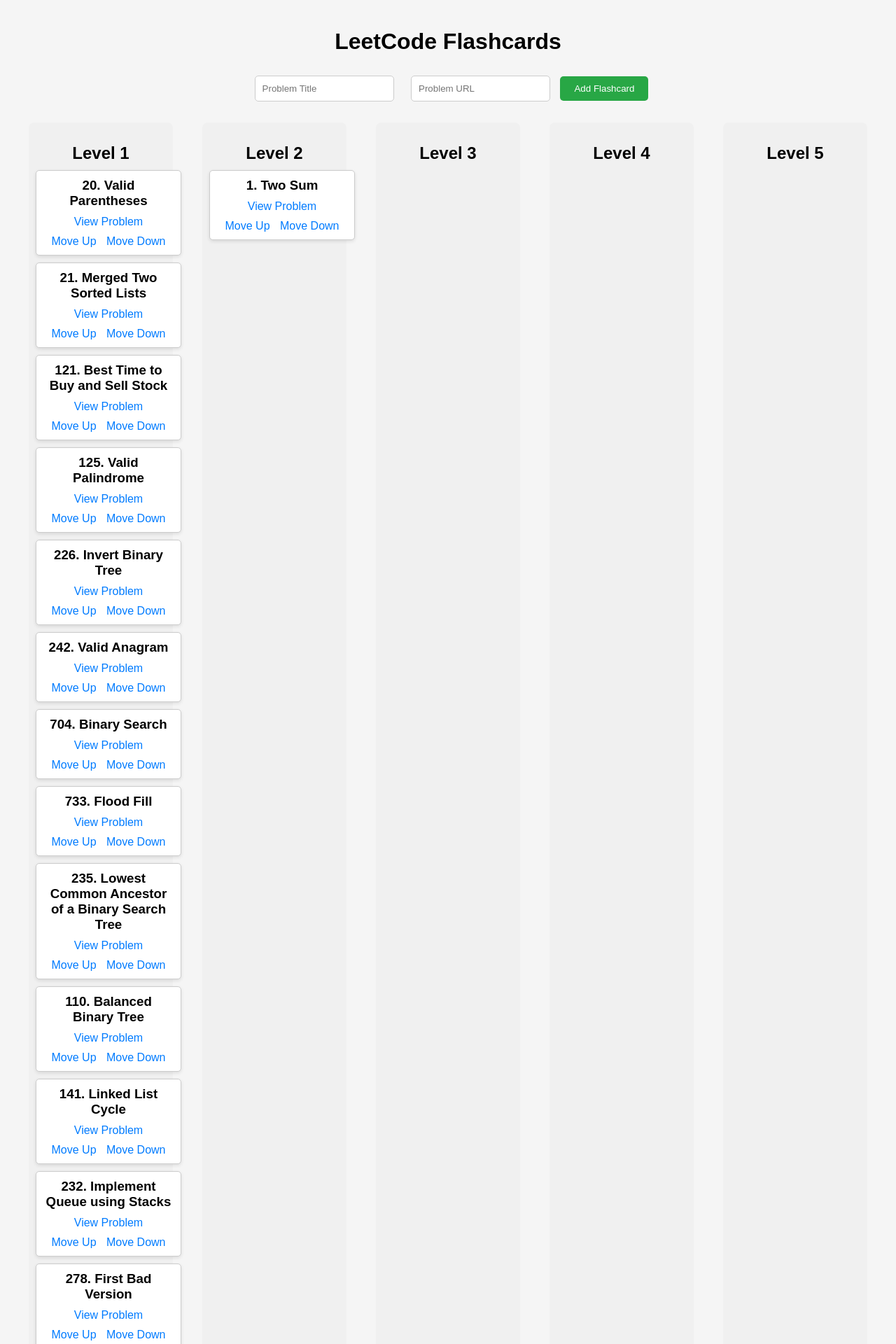
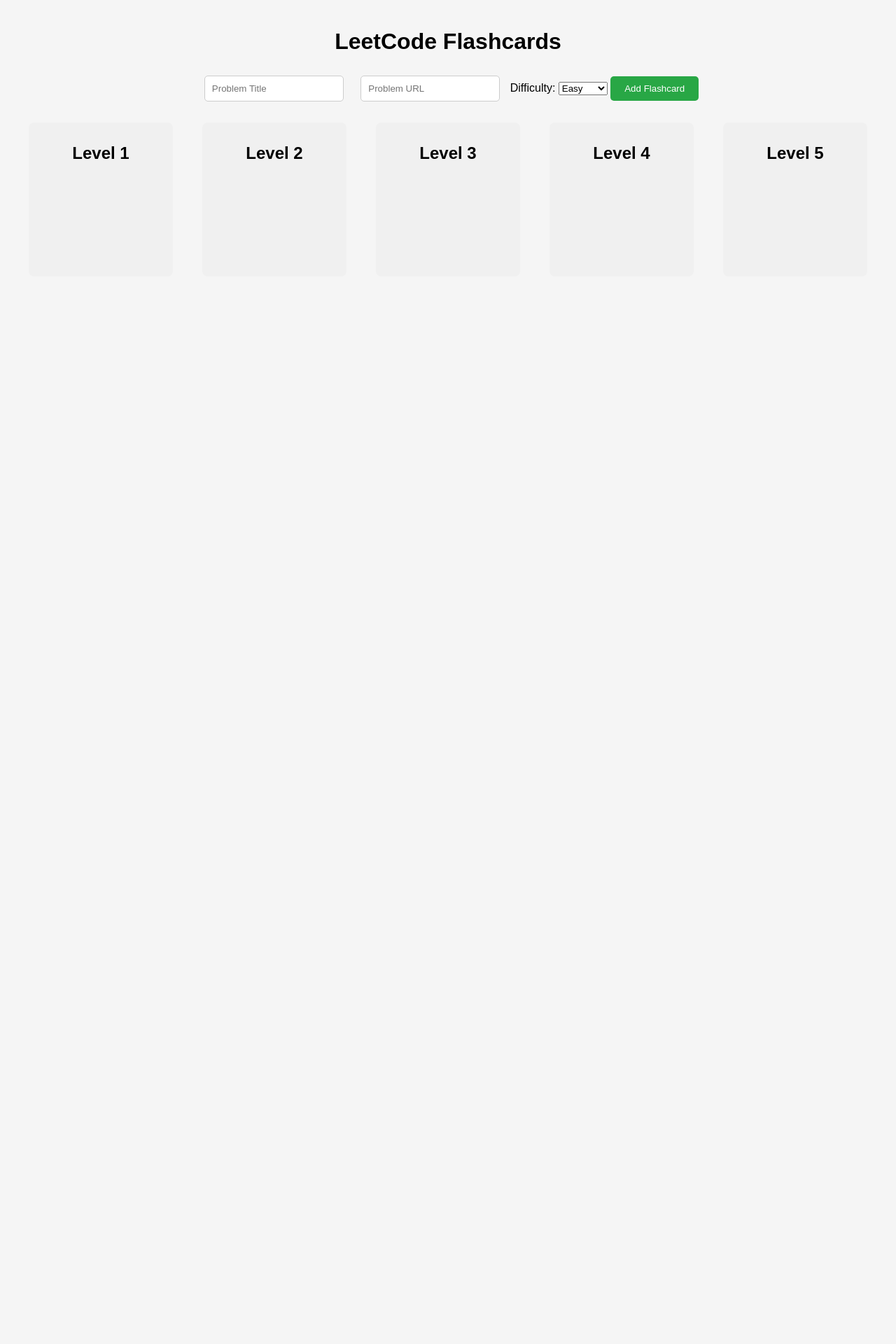
Before and after one commit to connorGA/Primes-Need-to-Knows, a Flask app: page / in a window 1280 px wide. Shown: the top 1920 px of the page at 70% size. After the commit the page ends 227 px from the top, so only its background shows below. Run offline with Flask 3, Linux system fonts and the light colour scheme.

Commit message:
config postgresql db, add difficulty attribute

```diff
--- a/flashcards_app/app.py
+++ b/flashcards_app/app.py
@@ -1,12 +1,18 @@
 from flask import Flask, render_template, request, redirect, url_for
 from flask_sqlalchemy import SQLAlchemy
+from dotenv import load_dotenv
+import os
+
+
+# Load environment variables
+load_dotenv()
 
 # Initialize Flask app
 app = Flask(__name__)
 
 # DB Configuration
-app.config['SQLALCHEMY_DATABASE_URI'] = 'sqlite:///flashcards.db'
-app.config['SQLAlchemy_TRACK_MODIFICATIONS'] = False
+app.config['SQLALCHEMY_DATABASE_URI'] = os.getenv('DATABASE_URL')
+app.config['SQLALCHEMY_TRACK_MODIFICATIONS'] = False
 db = SQLAlchemy(app)
 
 # Flashcard Model
@@ -15,6 +21,7 @@
     problem_title = db.Column(db.String(100), nullable=False)
     problem_url = db.Column(db.String(200), nullable=False)
     current_level = db.Column(db.Integer, default=0)
+    difficulty = db.Column(db.String(10), nullable=False)
 
 # Initialize DB
 with app.app_context():
@@ -31,10 +38,23 @@
 def add_flashcard():
     problem_title = request.form['problem_title']
     problem_url = request.form['problem_url']
-    new_flashcard = Flashcard(problem_title=problem_title, problem_url=problem_url)
+    difficulty = request.form['difficulty']
+
+    if not difficulty:
+        return "Difficulty is required", 400
+
+    new_flashcard = Flashcard(
+        problem_title=problem_title,
+        problem_url=problem_url,
+        current_level=0,
+        difficulty=difficulty
+    )
+
     db.session.add(new_flashcard)
     db.session.commit()
+
     return redirect(url_for('index'))
+
 
 # Route to update flashcard level
 @app.route('/move/<int:flashcard_id>/<direction>')
@@ -58,3 +78,9 @@
 # Run the app
 if __name__ == "__main__":
     app.run(debug=True)
+
+
+if __name__ == "__main__":
+    with app.app_context():
+        db.create_all()
+    app.run(debug=True)
--- a/flashcards_app/static/styles.css
+++ b/flashcards_app/static/styles.css
@@ -69,6 +69,22 @@
     transition: all 0.3s ease;
 }
 
+.flashcard.easy {
+    background-color: #d4edda;
+    border-color: #c3e6cb;
+}
+
+.flashcard.medium {
+    background-color: #fff3cd;
+    border-color: #ffeeba;
+}
+
+.flashcard.hard {
+    background-color: #f8d7da;
+    border-color: #f5c6cb;
+}
+
+
 .flashcard h3 {
     margin: 0;
 }
--- a/flashcards_app/templates/index.html
+++ b/flashcards_app/templates/index.html
@@ -13,8 +13,16 @@
     <form action="/add" method="POST">
         <input type="text" name="problem_title" placeholder="Problem Title" required>
         <input type="text" name="problem_url" placeholder="Problem URL" required>
+        <label for="difficulty">Difficulty:</label>
+        <select name="difficulty" id="difficulty" required>
+            <option value="easy">Easy</option>
+            <option value="medium">Medium</option>
+            <option value="hard">Hard</option>
+        </select>
         <button type="submit">Add Flashcard</button>
     </form>
+
+
 
     <!-- Level Stacks -->
     <div class="levels">
@@ -24,7 +32,7 @@
             <div class="card-stack">
                 {% for flashcard in flashcards %}
                     {% if flashcard.current_level == level %}
-                        <div class="flashcard">
+                        <div class="flashcard {{ flashcard.difficulty }}">
                             <h3>{{ flashcard.problem_title }}</h3>
                             <a href="{{ flashcard.problem_url }}" target="_blank">View Problem</a>
                             <div class="actions">
```
Also changed, not shown: flashcards_app/instance/flashcards.db.
